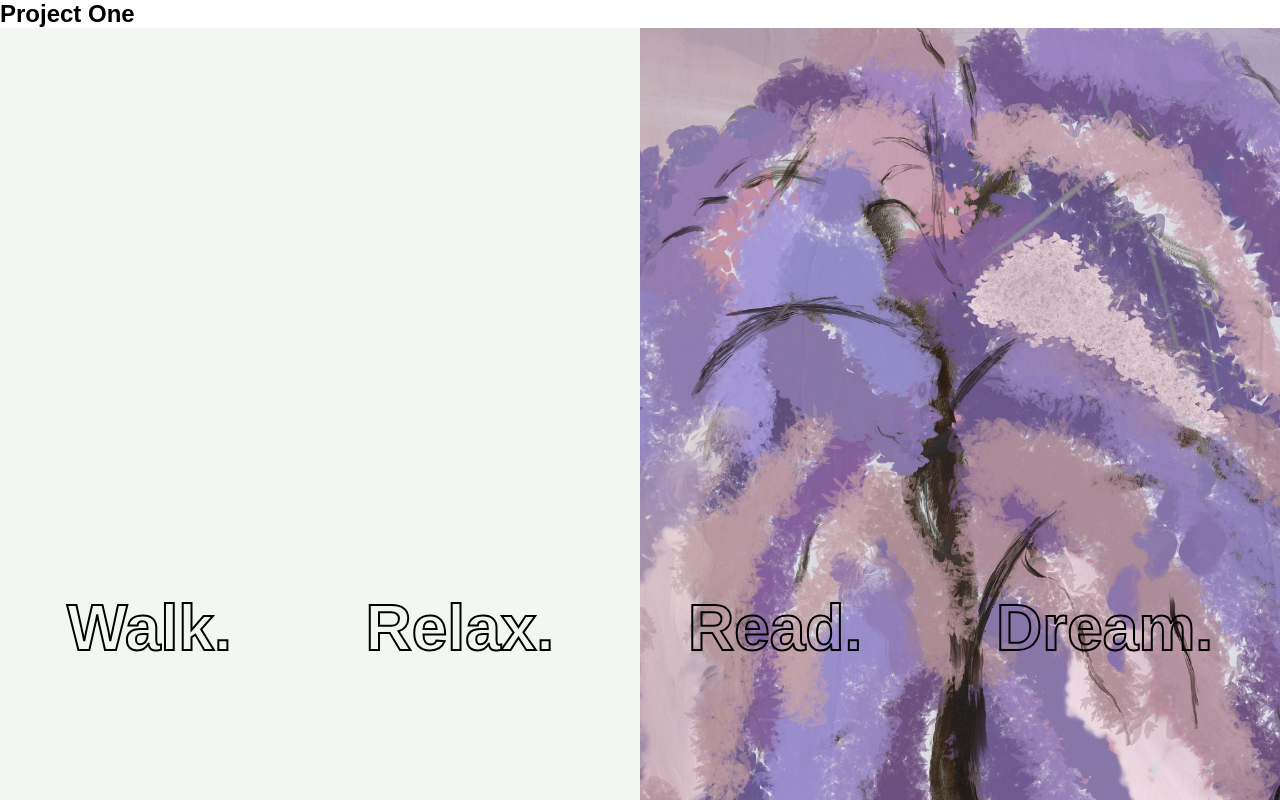
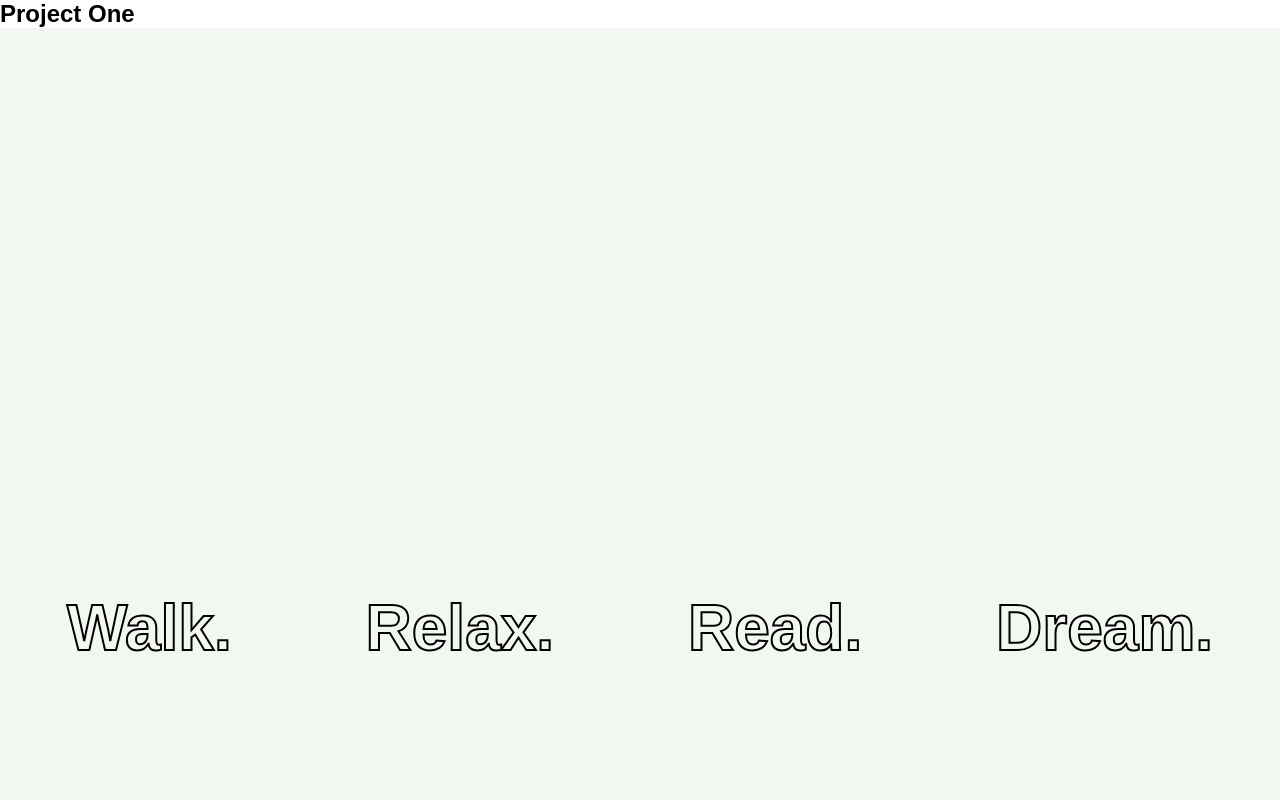
Before and after one commit to cindycheng061/Portfolio, a plain HTML site: page project1.html in a window 1280 px wide. Shown: the top 800 px of the page. Drawn offline with Linux system fonts and the light colour scheme.

Commit message:
rename name of main html file

```diff
--- a/project1.html
+++ b/project1.html
@@ -35,7 +35,7 @@
         transform: translateY(-10px);
       }
       .img_box {
-        display: display;
+        /* display: none; */
         justify-content: center;
         text-align: center;
         position: absolute;
@@ -43,7 +43,7 @@
         right: 0;
         height: 100%;
         width: 50%;
-        background-image: url(image/Walk.jpg);
+        /* background-image: url(image/Walk.jpg); */
         background-size: cover;
         background-position: center;
       }
--- a/project1.js
+++ b/project1.js
@@ -1,5 +1,4 @@
 const imageBox = document.getElementById("image-box");
-
 const readHeader = document.getElementById("read");
 readHeader.addEventListener("mouseover", () => {
   imageBox.style.backgroundImage = `url("image/Read.jpg")`;
```
Also changed, not shown: index.html (renamed from portfolio.html).
